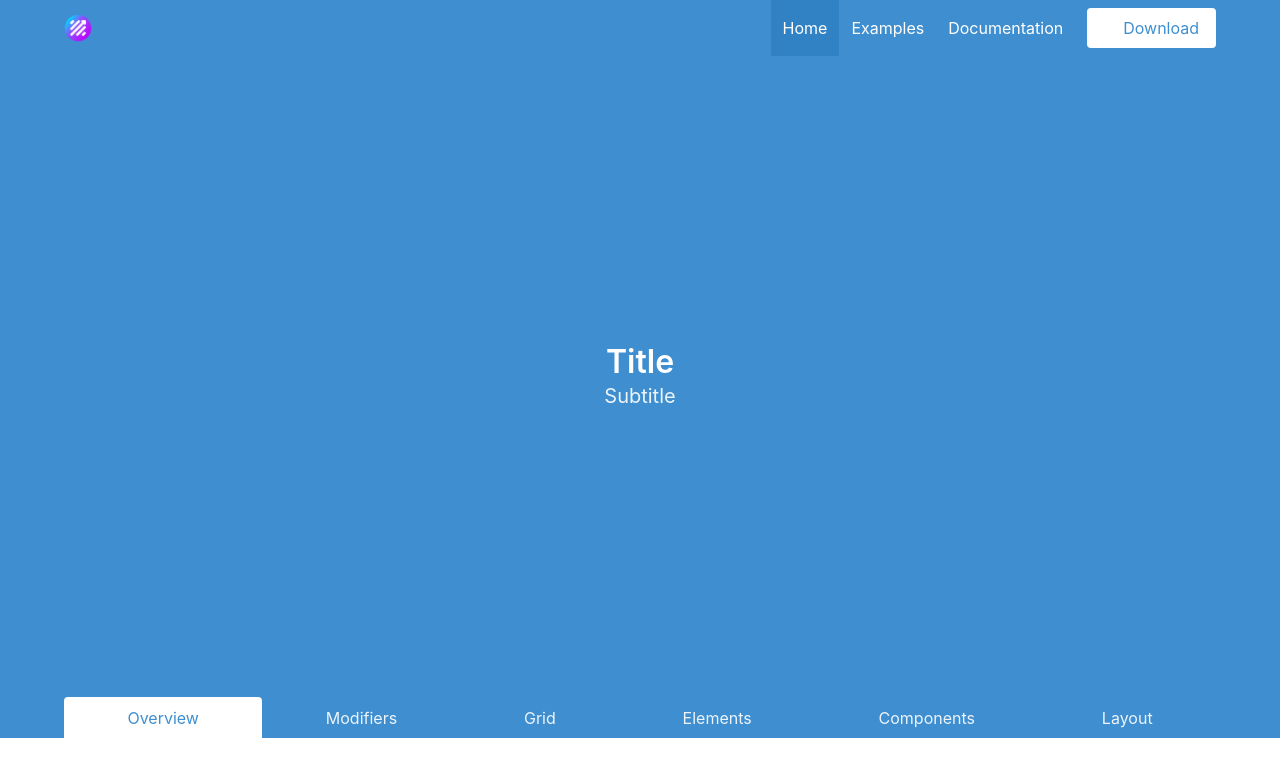
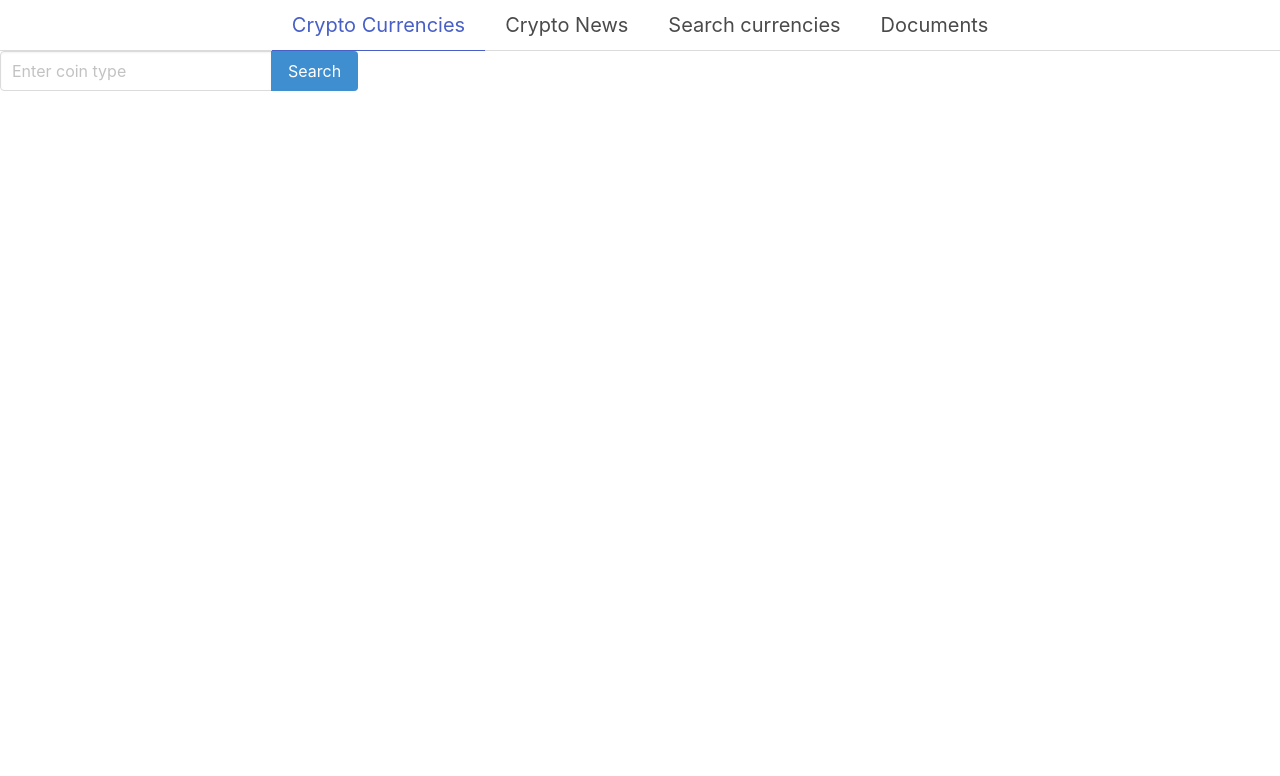
Before and after one commit to sbuntz/InstantCrypto, a plain HTML site: page index.html in a window 1280 px wide. Drawn offline with nearby package versions, Linux system fonts and the light colour scheme.

Commit message:
added nav bar and search bar

```diff
--- a/assets/css/style.css
+++ b/assets/css/style.css
@@ -1,7 +1,14 @@
 *  {
-
+    margin: 0;
+    padding: 0;
+    box-sizing: border-box;
 }
 
-.body {
+ul {
+    font-size: 20px;
+}
 
+.search-bar {
+    display: flex;
+    align-items: flex-end;
 }
--- a/index.html
+++ b/index.html
@@ -19,83 +19,27 @@
 
 <body>
 
-    <section class="hero is-info is-large">
-        <div class="hero-head">
-            <nav class="navbar">
-                <div class="container">
-                    <div class="navbar-brand">
-                        <a class="navbar-item">
-                            <img src="./Blue and Purple Gradient E-commerce Logo (1).png" alt="Logo">
-                        </a>
-                        <span class="navbar-burger" data-target="navbarMenuHeroB">
-                            <span></span>
-                            <span></span>
-                            <span></span>
-                        </span>
-                    </div>
-                    <div id="navbarMenuHeroB" class="navbar-menu">
-                        <div class="navbar-end">
-                            <a class="navbar-item is-active">
-                                Home
-                            </a>
-                            <a class="navbar-item">
-                                Examples
-                            </a>
-                            <a class="navbar-item">
-                                Documentation
-                            </a>
-                            <span class="navbar-item">
-                                <a class="button is-info is-inverted">
-                                    <span class="icon">
-                                        <i class="fab fa-github"></i>
-                                    </span>
-                                    <span>Download</span>
-                                </a>
-                            </span>
-                        </div>
-                    </div>
-                </div>
-            </nav>
+    <header>
+        <div class="tabs is-centered">
+            <ul>
+                <li class="is-active"><a>Crypto Currencies</a></li>
+                <li><a>Crypto News</a></li>
+                <li><a>Search currencies</a></li>
+                <li><a>Documents</a></li>
+            </ul>
         </div>
+    </header>
 
-        <div class="hero-body">
-            <div class="container has-text-centered">
-                <p class="title">
-                    Title
-                </p>
-                <p class="subtitle">
-                    Subtitle
-                </p>
-            </div>
+    <div class="field has-addons search-bar">
+        <div class="control">
+          <input class="input" type="text" placeholder="Enter coin type">
         </div>
-
-        <div class="hero-foot">
-            <nav class="tabs is-boxed is-fullwidth">
-                <div class="container">
-                    <ul>
-                        <li class="is-active">
-                            <a>Overview</a>
-                        </li>
-                        <li>
-                            <a>Modifiers</a>
-                        </li>
-                        <li>
-                            <a>Grid</a>
-                        </li>
-                        <li>
-                            <a>Elements</a>
-                        </li>
-                        <li>
-                            <a>Components</a>
-                        </li>
-                        <li>
-                            <a>Layout</a>
-                        </li>
-                    </ul>
-                </div>
-            </nav>
+        <div class="control">
+          <a class="button is-info">
+            Search
+          </a>
         </div>
-    </section>
+      </div>
 
     <!-- jQuery -->
     <script src="https://code.jquery.com/jquery-3.6.0.min.js"
```
